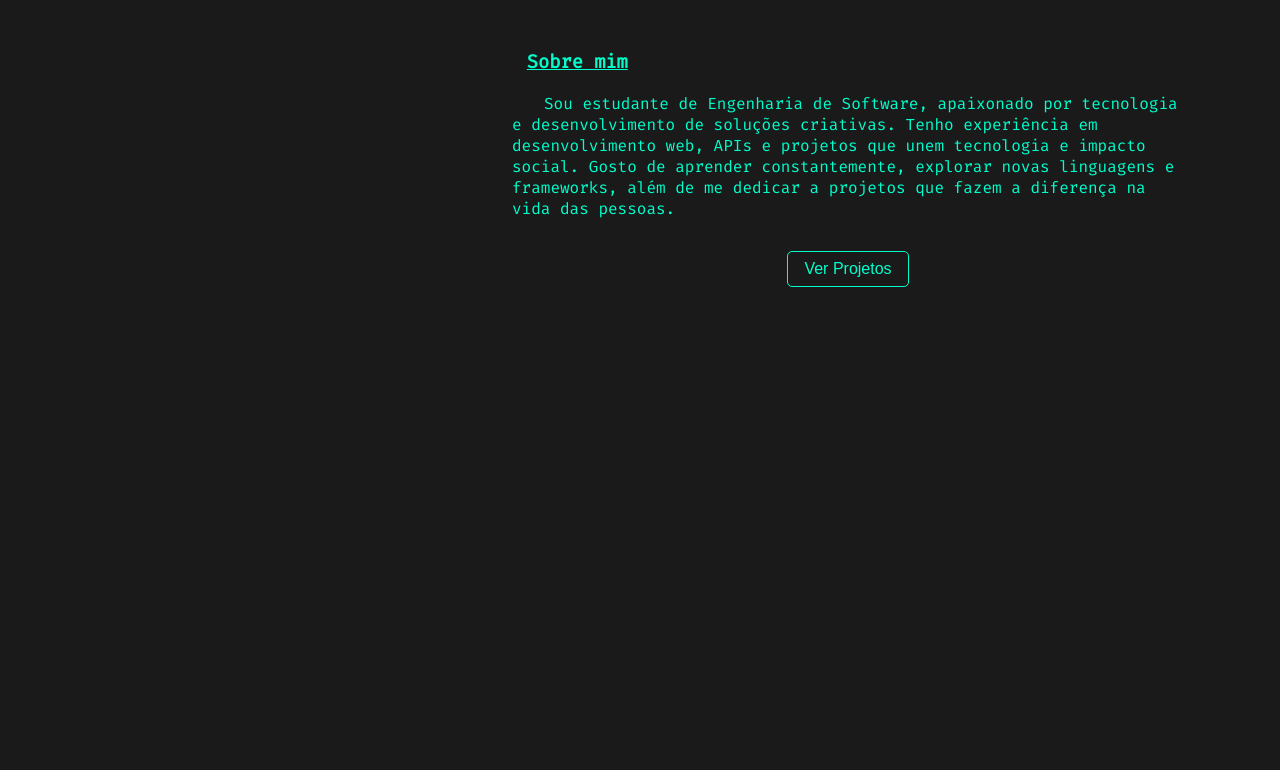
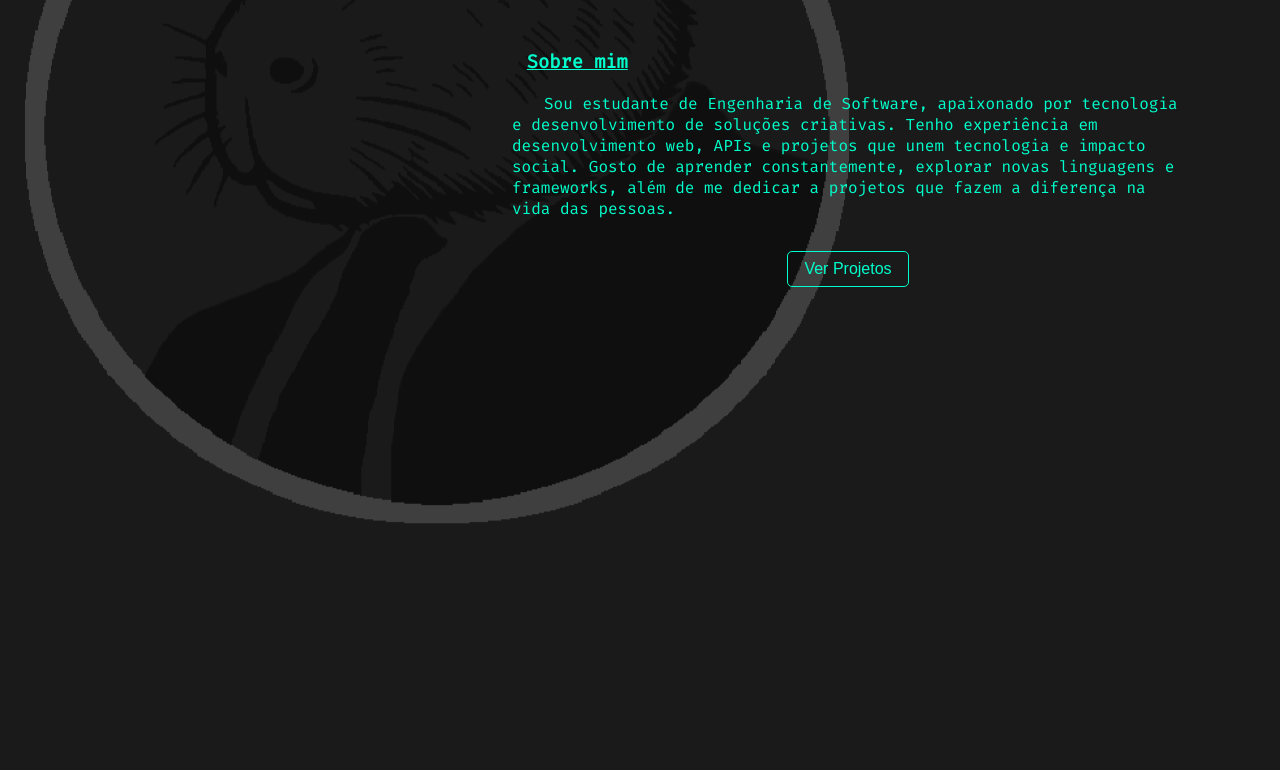
Before and after one commit to ditimon01/portfolio, a plain HTML site: page index.html in a window 1280 px wide. Shown: the part 394-1164 px from the top of the page. Drawn offline with nearby package versions, Linux system fonts and the light colour scheme; the site is published under a folder, as on GitHub Pages, so addresses that start at the root find nothing; no server answers.

Commit message:
ajuste fundo

```diff
--- a/style.css
+++ b/style.css
@@ -100,7 +100,7 @@
     margin: 0;
     width: 100%;
     height: 100%;
-    background-image: url('/icones/capy.png');
+    background-image: url('./icones/capy.png');
     background-size: 15vh;
     background-position: center;
     opacity: 1;
```
